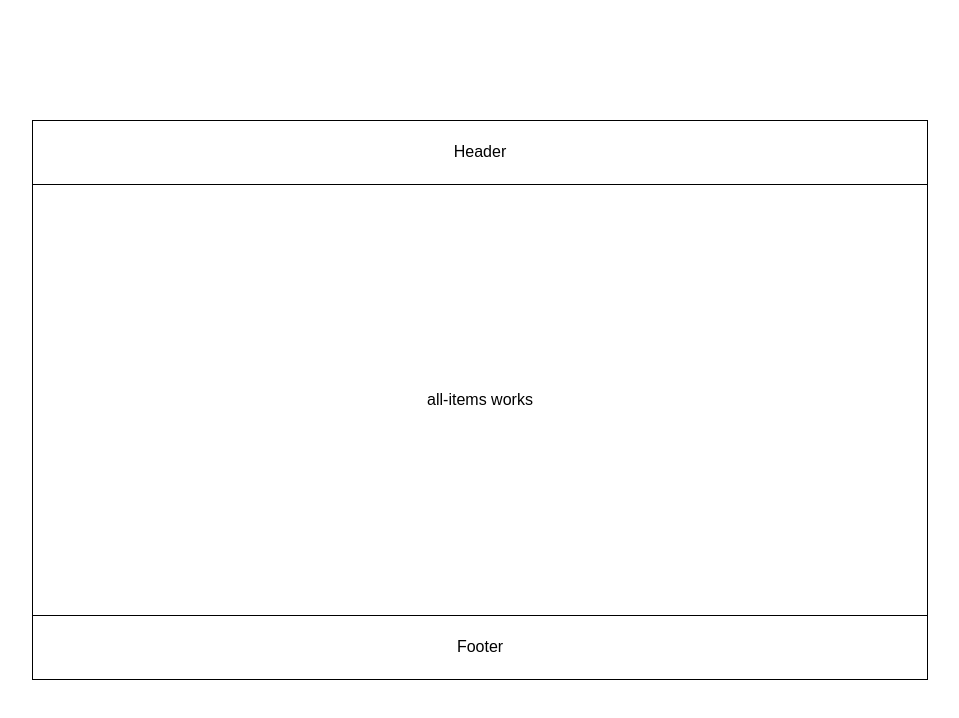
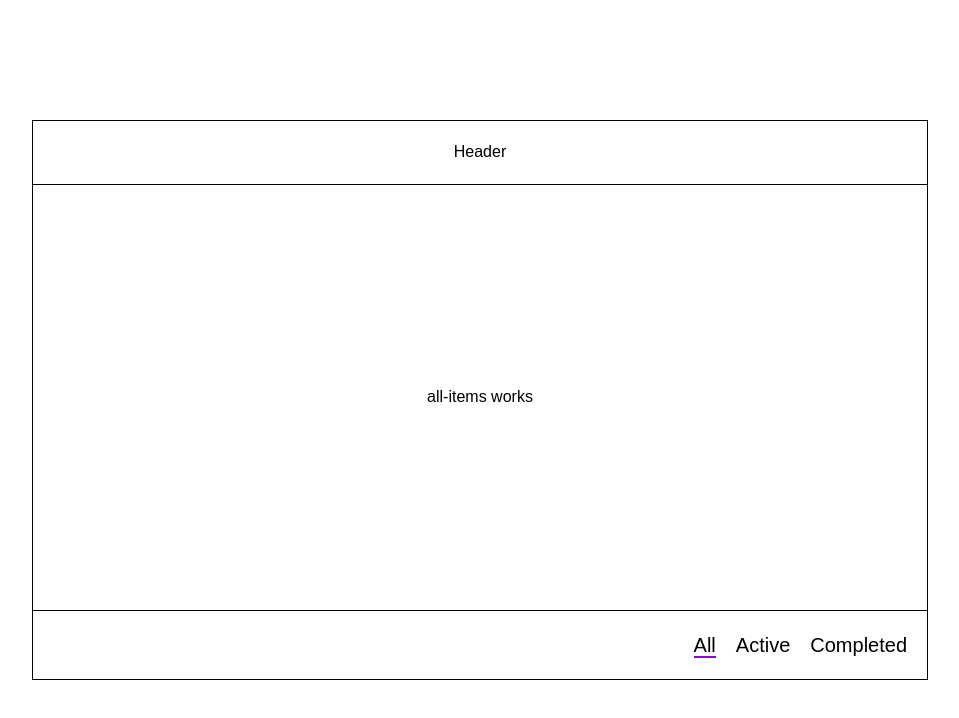
Before and after one commit to iamcoderUA/todo-list, an Angular app: page / in a window 1280 px wide. Shown: the top 718 px of the page, without its empty margins (160-1119 px from the left). Built offline with nearby package versions, Linux system fonts and the light colour scheme.

Commit message:
feat(todos:footer): milestone 7, add navigation menu

```diff
--- a/src/app/todos/footer/footer.component.html
+++ b/src/app/todos/footer/footer.component.html
@@ -1,3 +1,30 @@
 <footer class="todos-footer flex">
-  Footer
+  <nav class="nav">
+    <ul class="nav-list flex">
+      <li class="nav-list__item">
+        <a class="nav-list__link" role="link" aria-label="all-items"
+          routerLinkActive="active"
+          [routerLinkActiveOptions]="{ exact: true }"
+          routerLink="/">
+          All
+        </a>
+      </li>
+      <li class="nav-list__item">
+        <a class="nav-list__link" role="link" aria-label="active-items"
+          routerLinkActive="active"
+          [routerLinkActiveOptions]="{ exact: true }"
+          routerLink="/active">
+          Active
+        </a>
+      </li>
+      <li class="nav-list__item">
+        <a class="nav-list__link" role="link" aria-label="completed items"
+          routerLinkActive="active"
+          [routerLinkActiveOptions]="{ exact: true }"
+          routerLink="/completed">
+          Completed
+        </a>
+      </li>
+    </ul>
+  </nav>
 </footer>
--- a/src/app/todos/footer/footer.component.scss
+++ b/src/app/todos/footer/footer.component.scss
@@ -1,7 +1,27 @@
 .todos {
   &-footer {
+    display: flex;
+    justify-content: flex-end;
     width: 100%;
     padding: 20px;
     border-top: 1px solid black;
   }
 }
+
+.nav {
+  &-list {
+    &__item {
+      margin-right: 20px;
+      &:last-child {
+        margin-right: 0;
+      }
+    }
+    &__link {
+      font-size: 20px;
+      color: #000;
+      &.active {
+        border-bottom: 2px solid darkviolet;
+      }
+    }
+  }
+}
--- a/src/app/todos/footer/footer.module.ts
+++ b/src/app/todos/footer/footer.module.ts
@@ -1,4 +1,6 @@
 import { NgModule } from '@angular/core';
+
+import { RouterModule } from '@angular/router';
 
 import { FooterComponent } from './footer.component';
 
@@ -6,6 +8,9 @@ import { FooterComponent } from './footer.component';
   declarations: [
     FooterComponent
   ],
+  imports: [
+    RouterModule
+  ],
   exports: [
     FooterComponent
   ]
```
